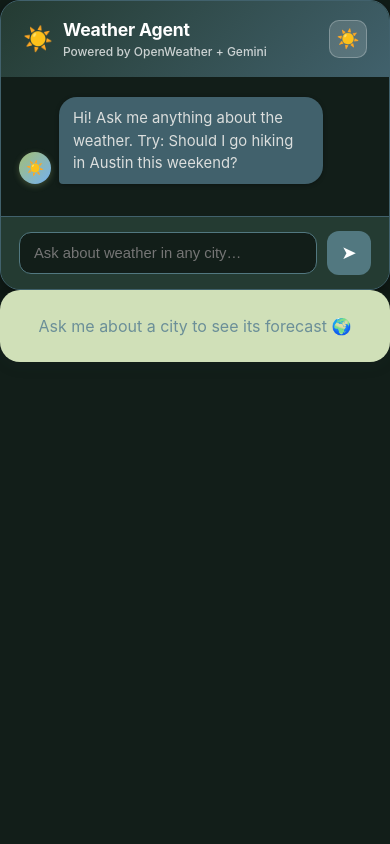
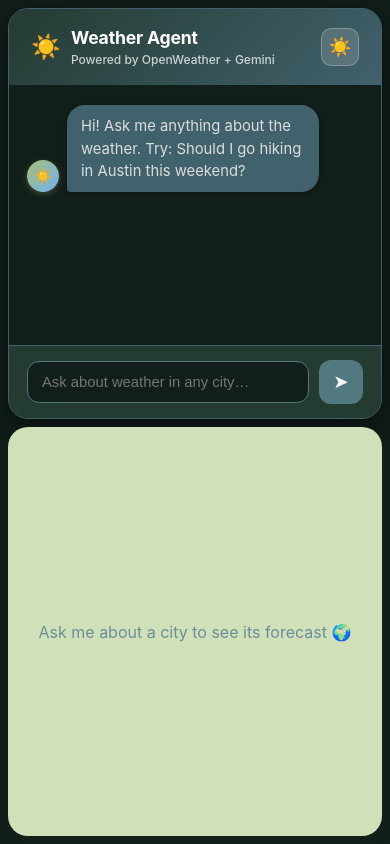
Before and after one commit to coconath0/openweather-agent, a React (Vite) app in the folder frontend/: page / in a window 390 px wide. Built offline with nearby package versions, Linux system fonts and the light colour scheme.

Commit message:
feat: enhance responsive layout for chat and weather components

```diff
--- a/frontend/src/App.css
+++ b/frontend/src/App.css
@@ -49,3 +49,162 @@ body[data-theme='light'] .chat-messages::-webkit-scrollbar-thumb:hover {
 button[aria-label*='mode']:hover {
   background: rgba(255,255,255,0.25) !important;
 }
+
+/* ---- responsive layout ---- */
+.app-root {
+  height: 100vh;        /* fallback for browsers without dvh support */
+  height: 100dvh;       /* shrinks when mobile keyboard appears */
+  display: flex;
+  align-items: center;
+  justify-content: center;
+  padding: 16px;
+  gap: 16px;
+  box-sizing: border-box;
+  transition: background-color 0.3s;
+}
+
+.chat-card {
+  width: 65%;
+  max-width: 860px;
+  height: 100%;
+  max-height: 940px;
+}
+
+.weather-card {
+  width: 35%;
+  height: 100%;
+  max-height: 940px;
+  padding: 24px;
+  overflow: auto;
+}
+
+/* ---- weather swiper ---- */
+.weather-swiper {
+  display: flex;
+  flex-direction: column;
+  gap: 20px;
+}
+
+.weather-slide {
+  width: 100%;
+  flex-shrink: 0;
+}
+
+/* Inline forecast visible on desktop, hidden on mobile */
+.forecast-desktop {
+  display: block;
+}
+
+/* Dedicated forecast slide hidden on desktop, shown on mobile */
+.forecast-slide {
+  display: none;
+}
+
+/* Swipe hint hidden on desktop */
+.swipe-hint {
+  display: none;
+}
+
+@keyframes swipeHintBounce {
+  0%, 100% { transform: translateX(0); opacity: 1; }
+  50%       { transform: translateX(6px); opacity: 0.6; }
+}
+
+/* Tablet & mobile: 50/50 split, chat on top, weather on bottom */
+@media (max-width: 1023px) {
+  .app-root {
+    flex-direction: column;
+    padding: 12px;
+    gap: 10px;
+    align-items: stretch;
+    justify-content: flex-start;
+  }
+
+  .chat-card {
+    flex: 1 1 0;
+    min-height: 0;
+    width: 100%;
+    max-width: 100%;
+    height: auto;
+    max-height: none;
+  }
+
+  .weather-card {
+    flex: 1 1 0;
+    min-height: 0;
+    width: 100%;
+    max-width: 100%;
+    height: auto;
+    max-height: none;
+    padding: 0;          /* slides carry their own padding */
+    overflow: hidden;    /* clip the carousel */
+    position: relative;  /* anchor for swipe-hint */
+  }
+
+  /* Horizontal snap carousel */
+  .weather-swiper {
+    flex-direction: row;
+    overflow-x: auto;
+    overflow-y: hidden;
+    scroll-snap-type: x mandatory;
+    -webkit-overflow-scrolling: touch;
+    scrollbar-width: none;
+    gap: 0;
+    height: 100%;
+  }
+
+  .weather-swiper::-webkit-scrollbar {
+    display: none;
+  }
+
+  .weather-slide {
+    flex: 0 0 100%;
+    width: 100%;
+    scroll-snap-align: start;
+    overflow-y: auto;
+    padding: 16px 20px;
+    box-sizing: border-box;
+    display: flex;
+    flex-direction: column;
+    gap: 14px;
+  }
+
+  /* Hide inline desktop forecast on mobile */
+  .forecast-desktop {
+    display: none;
+  }
+
+  /* Show dedicated forecast slide on mobile */
+  .forecast-slide {
+    display: flex;
+    flex-direction: column;
+  }
+
+  /* Swipe hint pill */
+  .swipe-hint {
+    display: flex;
+    align-items: center;
+    gap: 2px;
+    position: absolute;
+    right: 14px;
+    bottom: 14px;
+    background: rgba(65, 97, 108, 0.88);
+    color: #ffffff;
+    padding: 5px 11px;
+    border-radius: 20px;
+    font-size: 0.72rem;
+    font-weight: 600;
+    letter-spacing: 0.03em;
+    pointer-events: none;
+    animation: swipeHintBounce 1.4s ease-in-out infinite;
+    z-index: 5;
+  }
+}
+
+/* Small phones */
+@media (max-width: 480px) {
+  .app-root {
+    padding: 8px;
+    gap: 8px;
+  }
+}
```
